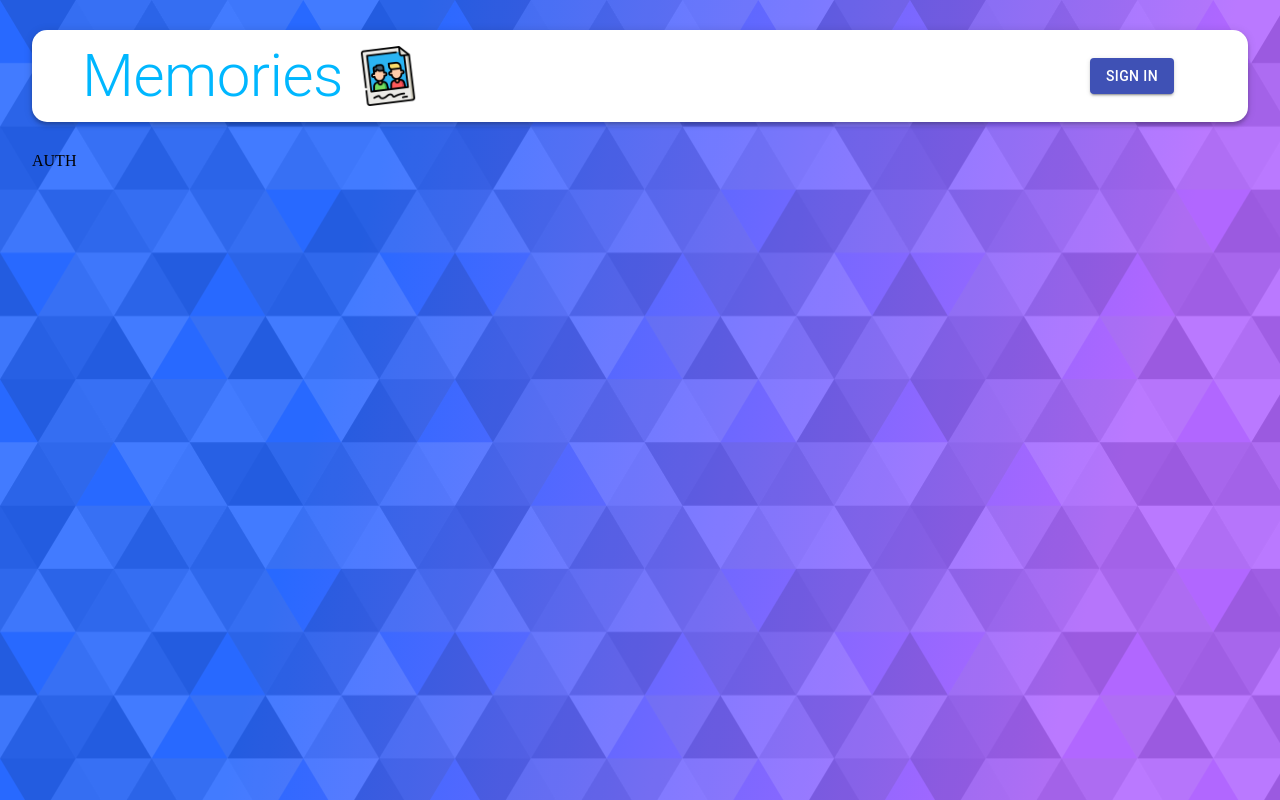
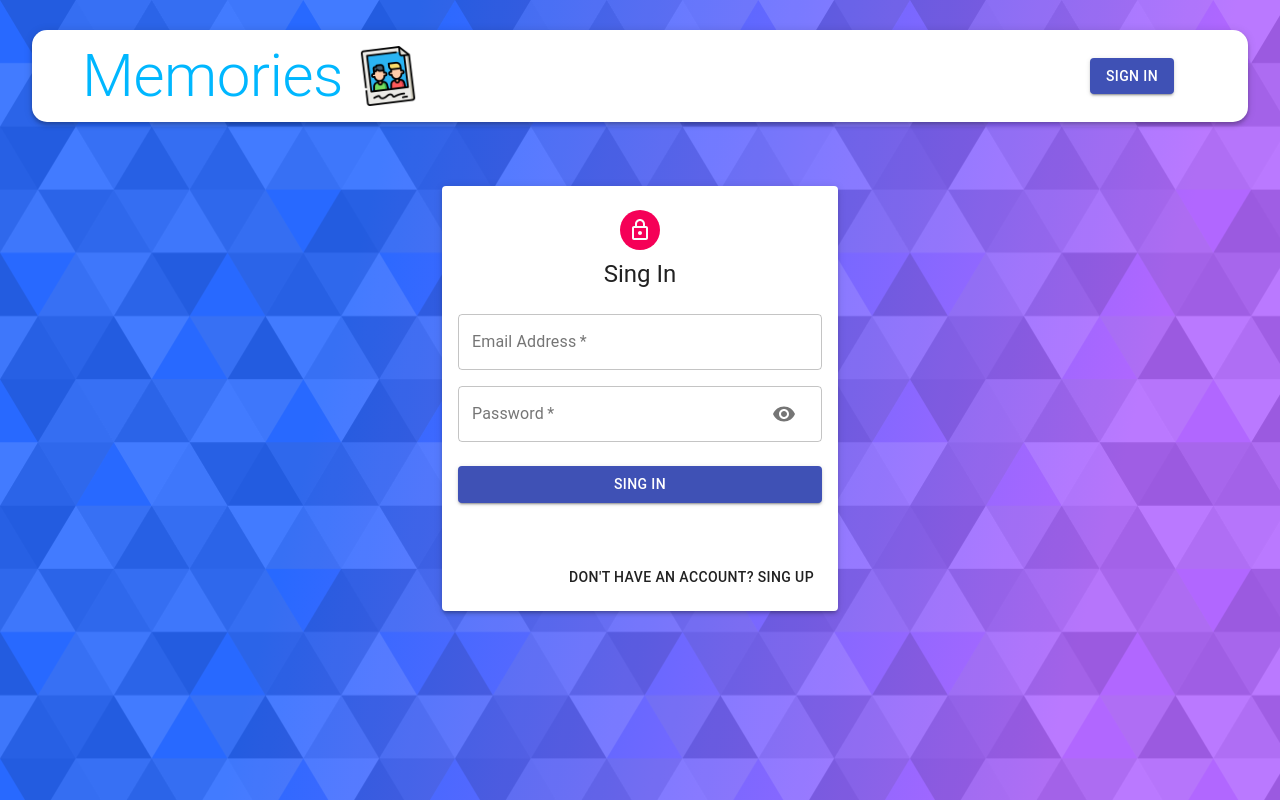
Before and after one commit to LisovyiNazar/memories_mern, a React (Create React App) app in the folder client/: page /auth in a window 1280 px wide. Built offline with nearby package versions, Linux system fonts and the light colour scheme.

Commit message:
create auth form

```diff
--- a/client/package.json
+++ b/client/package.json
@@ -7,6 +7,7 @@
     "@material-ui/core": "^4.9.10",
     "@material-ui/icons": "^4.9.1",
     "@material-ui/lab": "^4.0.0-alpha.61",
+    "@react-oauth/google": "^0.8.0",
     "@testing-library/jest-dom": "^5.16.5",
     "@testing-library/react": "^13.4.0",
     "@testing-library/user-event": "^13.5.0",
@@ -17,7 +18,6 @@
     "react": "^18.2.0",
     "react-dom": "^18.2.0",
     "react-file-base64": "^1.0.3",
-    "react-google-login": "^5.2.2",
     "react-redux": "^8.0.5",
     "react-router-dom": "^6.8.2",
     "react-scripts": "5.0.1",
--- a/client/src/components/Auth/Auth.js
+++ b/client/src/components/Auth/Auth.js
@@ -1,13 +1,141 @@
-import React from 'react'
+import React, { useState } from 'react'
+import { Avatar, Paper, Container, Typography, Grid, Button } from '@material-ui/core'
+import LockOutlinedIcon from '@material-ui/icons/LockOutlined'
+import Input from './Input'
+import { GoogleLogin } from '@react-oauth/google';
+import jwt_decode from 'jwt-decode'
 import useStyles from './styles'
 
 const Auth = () => {
     const classes = useStyles()
 
+    const [isSignUp, setIsSignUp] = useState(false)
+    const [showPassword, setShowPassword] = useState(false)
+
+    const handleSubmit = () => {
+
+    }
+
+    const handleChange = () => {
+
+    }
+
+    const handleShowPassword = () => {
+        setShowPassword(prev => !prev)
+    }
+
+    const switchAuthMode = () => {
+        setIsSignUp(prev => !prev)
+    }
+
+    const googleSuccess = async (res) => {
+        console.log(jwt_decode(res?.credential));
+    }
+
+    const googleFailure = () => {
+        console.log(`Google 'Sing In' was unsuccessful. Try again later.`);
+    }
+
     return (
-        <div className={classes.root}>
-            AUTH
-        </div>
+        <Container
+            component='main'
+            maxWidth='xs'
+        >
+            <Paper
+                className={classes.paper}
+                elevation={3}
+            >
+                <Avatar className={classes.avatar}>
+                    <LockOutlinedIcon />
+                </Avatar>
+                <Typography variant='h5'>
+                    {
+                        isSignUp ? 'Sign Up' :  'Sing In'
+                    }
+                </Typography>
+                <form
+                    className={classes.form}
+                    onSubmit={handleSubmit}
+                >
+                    <Grid
+                        container
+                        spacing={2}
+                    >
+                        {
+                            isSignUp && (
+                                <>
+                                    <Input
+                                        name='firstName'
+                                        label='First Name'
+                                        handleChange={handleChange}
+                                        autoFocus
+                                        half
+                                    />
+                                    <Input
+                                        name='lastName'
+                                        label='Last Name'
+                                        handleChange={handleChange}
+                                        half
+                                    />
+                                </>
+                            )
+                        }
+                        <Input
+                            name='email'
+                            type='email'
+                            label='Email Address'
+                            handleChange={handleChange}
+                        />
+                         <Input
+                            name='password'
+                            type={showPassword ? 'text' : 'password'}
+                            label='Password'
+                            handleChange={handleChange}
+                            handleShowPassword={handleShowPassword}
+                        />
+                        {
+                            isSignUp && (
+                                <Input
+                                    name='confirmPassword'
+                                    type={showPassword ? 'text' : 'password'}
+                                    label='Confirm Password'
+                                    handleChange={handleChange}
+                                />
+                            )
+                        }
+                    </Grid>
+                    <Button
+                        type='submit'
+                        fullWidth
+                        variant='contained'
+                        color='primary'
+                        className={classes.submit}
+                    >
+                        {
+                            isSignUp ? 'Sign Up' :  'Sing In'
+                        }
+                    </Button>
+                    <GoogleLogin
+                        className={classes.googleButton}
+                        onSuccess={googleSuccess}
+                        onFailure={googleFailure}
+                    />
+                    <Grid
+                        container
+                        justifyContent='flex-end'
+                    >
+                        <Grid item>
+                            <Button onClick={switchAuthMode} >
+                                {
+                                    isSignUp ? 'Already have an account? Sign In'
+                                    :  `Don't have an account? Sing Up`
+                                }
+                            </Button>
+                        </Grid>
+                    </Grid>
+                </form>
+            </Paper>
+        </Container>
     )
 }
 
--- /dev/null
+++ b/client/src/components/Auth/Input/Input.js
@@ -0,0 +1,46 @@
+import React from 'react'
+import { Grid, IconButton, InputAdornment, TextField } from '@material-ui/core'
+import Visibility from '@material-ui/icons/Visibility'
+import VisibilityOff from '@material-ui/icons/VisibilityOff'
+
+const Input = (props) => {
+    const { half, name, handleChange, label, autoFocus, type, handleShowPassword } = props
+
+    return (
+        <Grid
+            item
+            xs={12}
+            sm={half ? 6 : 12}
+        >
+            <TextField
+                name={name}
+                onChange={handleChange}
+                variant='outlined'
+                required
+                fullWidth
+                label={label}
+                autoFocus={autoFocus}
+                type={type}
+                InputProps={
+                    name === 'password' ? {
+                        endAdornment: (
+                            <InputAdornment position='end'>
+                                <IconButton onClick={handleShowPassword} >
+                                    {
+                                        type === 'password' ? (
+                                            <Visibility />
+                                        ) : (
+                                            <VisibilityOff />
+                                        )
+                                    }
+                                </IconButton>
+                            </InputAdornment>
+                        )
+                    } : {}
+                }
+            />
+        </Grid>
+    )
+}
+
+export default Input
--- /dev/null
+++ b/client/src/components/Auth/Input/index.js
@@ -0,0 +1 @@
+export { default } from './Input'
--- a/client/src/index.js
+++ b/client/src/index.js
@@ -4,6 +4,7 @@ import { Provider } from 'react-redux'
 import { createStore, applyMiddleware, compose } from 'redux'
 import thunk from 'redux-thunk'
 import reducers from './store/reducers'
+import { GoogleOAuthProvider } from '@react-oauth/google';
 import { PostForEditProvider } from './store/context/postForEdit.context'
 import App from './App'
 import './index.css'
@@ -13,8 +14,10 @@ const store = createStore(reducers, compose(applyMiddleware(thunk)))
 const root = ReactDOM.createRoot(document.getElementById('root'))
 root.render(
     <Provider store={store}>
-        <PostForEditProvider>
-            <App />
-        </PostForEditProvider>
+        <GoogleOAuthProvider clientId='614050099505-72d53dh0tv2tosdaovqpqsg0gcfkga8r.apps.googleusercontent.com'>
+            <PostForEditProvider>
+                <App />
+            </PostForEditProvider>
+        </GoogleOAuthProvider>
     </Provider>
 )
```
Also changed, not shown: 1 other file (tests, documents, lock files or other folders).
